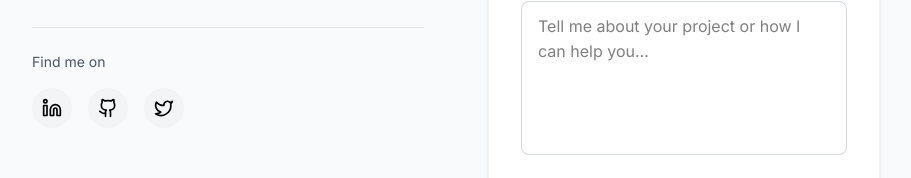
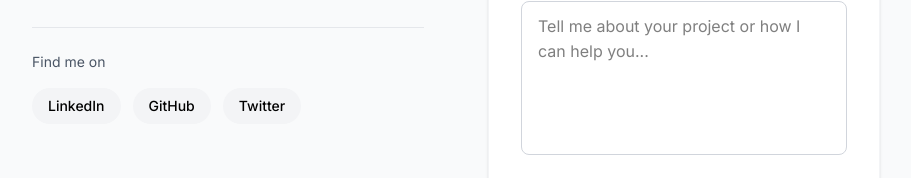
Before and after one commit to asifjirayat/modern-ux-portfolio, a React (Vite) app: page / in a window 1280 px wide. Shown: the part 3269-3447 px from the top of the page, without its empty margins (184-1095 px from the left). Built offline with nearby package versions, Linux system fonts and the light colour scheme.

Commit message:
Updated Contact component to remove deprecated brand icons

```diff
--- a/src/components/sections/Contact.jsx
+++ b/src/components/sections/Contact.jsx
@@ -1,4 +1,4 @@
-import { Mail, MapPin, Zap, Linkedin, Github, Twitter } from "lucide-react";
+import { Mail, MapPin, Zap } from "lucide-react";
 
 const Contact = () => {
   return (
@@ -66,27 +66,24 @@ const Contact = () => {
             {/* Social Links */}
             <div className="pt-6 border-t border-gray-200">
               <p className="text-sm text-gray-600 mb-4">Find me on</p>
-              <div className="flex gap-4">
+              <div className="flex flex-wrap gap-3">
                 <a
                   href="#"
-                  className="w-10 h-10 bg-gray-100 rounded-full flex items-center justify-center hover:bg-primary-600 hover:text-white transition-colors"
+                  className="px-4 py-2 bg-gray-100 rounded-full text-sm font-medium hover:bg-primary-600 hover:text-white transition-colors"
                 >
-                  <span className="sr-only">LinkedIn</span>
-                  <Linkedin className="w-5 h-5" />
+                  LinkedIn
                 </a>
                 <a
                   href="#"
-                  className="w-10 h-10 bg-gray-100 rounded-full flex items-center justify-center hover:bg-primary-600 hover:text-white transition-colors"
+                  className="px-4 py-2 bg-gray-100 rounded-full text-sm font-medium hover:bg-primary-600 hover:text-white transition-colors"
                 >
-                  <span className="sr-only">GitHub</span>
-                  <Github className="w-5 h-5" />
+                  GitHub
                 </a>
                 <a
                   href="#"
-                  className="w-10 h-10 bg-gray-100 rounded-full flex items-center justify-center hover:bg-primary-600 hover:text-white transition-colors"
+                  className="px-4 py-2 bg-gray-100 rounded-full text-sm font-medium hover:bg-primary-600 hover:text-white transition-colors"
                 >
-                  <span className="sr-only">Twitter</span>
-                  <Twitter className="w-5 h-5" />
+                  Twitter
                 </a>
               </div>
             </div>
```
